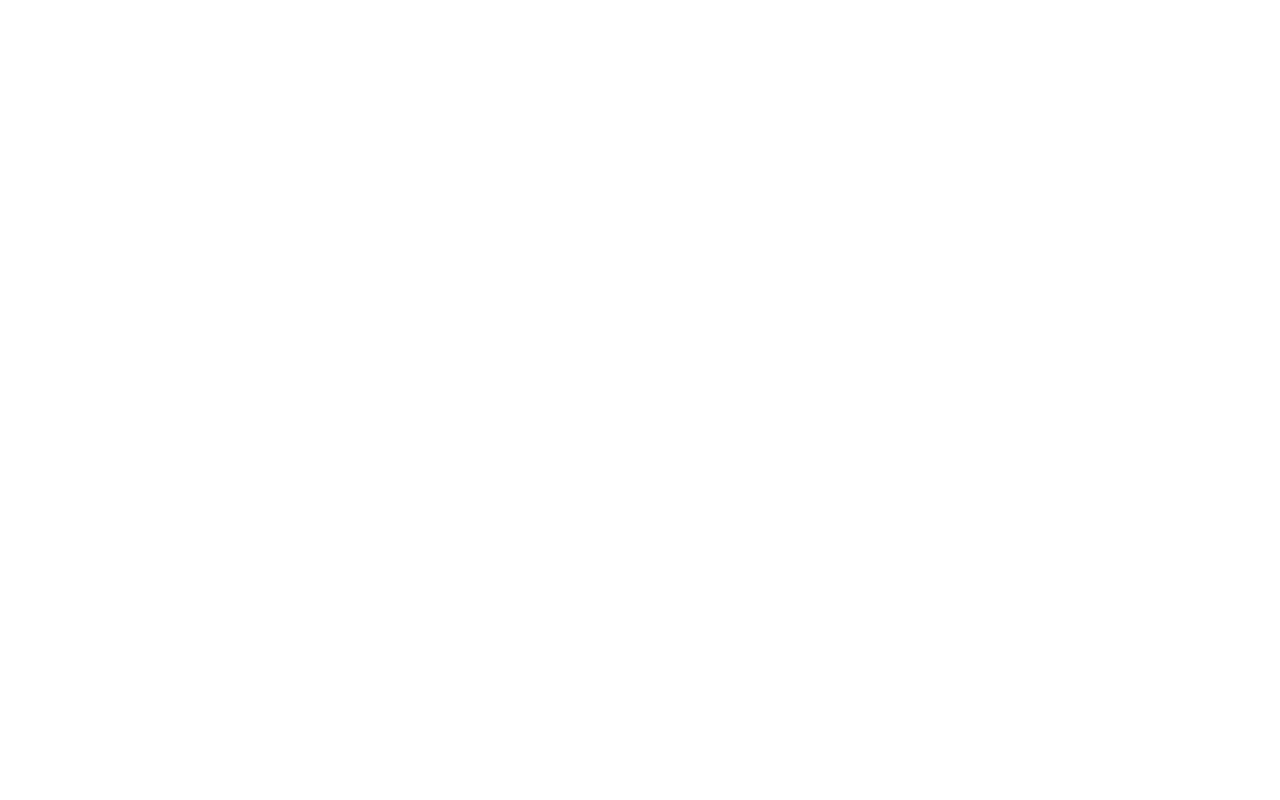
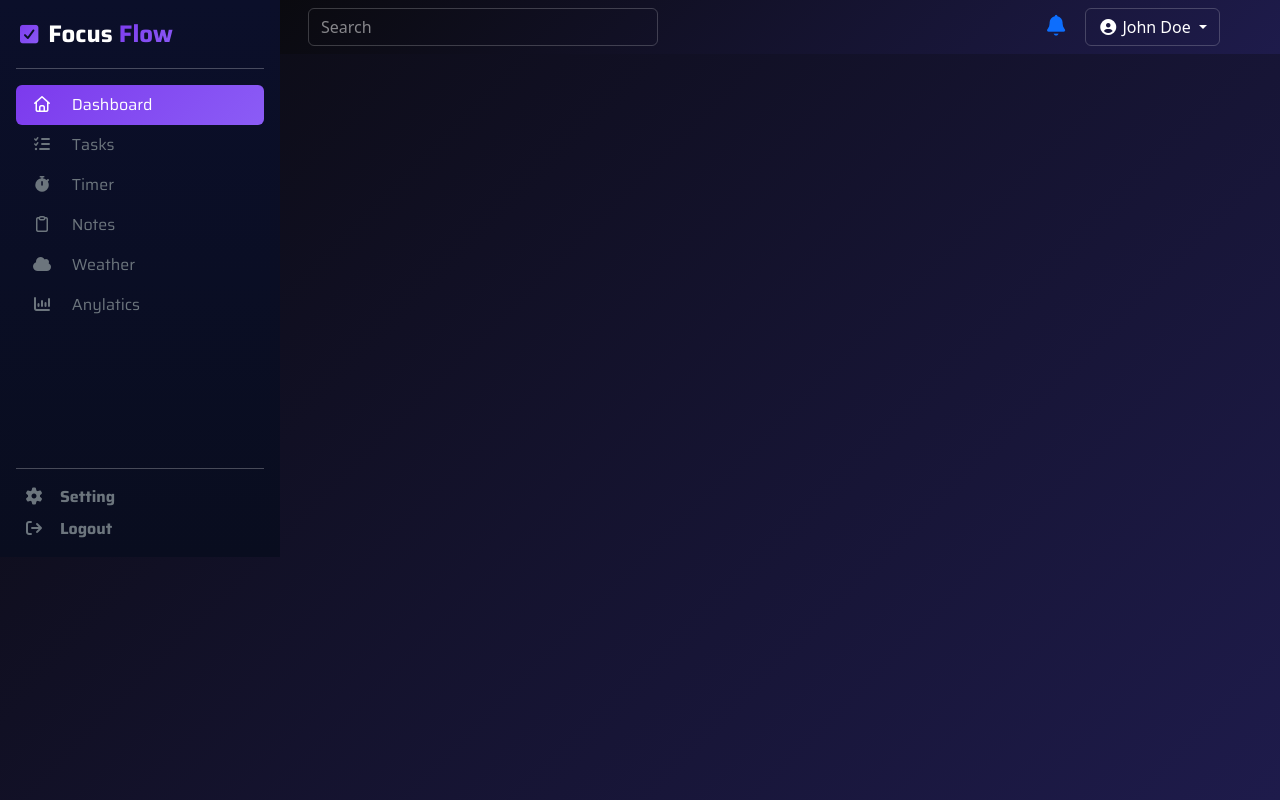
Before and after one commit to kengarswapnil/FocusFlowProject, a plain HTML site: page tasks.html in a window 1280 px wide. Drawn offline with nearby package versions, Linux system fonts and the light colour scheme.

Commit message:
dahborad page added

```diff
--- /dev/null
+++ b/css/task.css
@@ -0,0 +1,70 @@
+.sidebar{
+   height: 557px;
+     background: linear-gradient(180deg, #0B0F2A, #090D1F) !important;
+}
+
+body{
+  overflow-y: hidden;
+      background: linear-gradient(135deg, #0A0A0F, #1E1B4B);
+       min-height: 100vh;
+}
+
+.navbar{
+   background: linear-gradient(135deg, #0A0A0F, #1E1B4B);
+}
+   :root {
+      --main-gradient: linear-gradient(135deg, #7C3AED, #8B5CF6);
+      --bs-primary: #6f42c1;
+      --bs-primary-rgb: 111, 66, 193;
+      /* Required for utilities with opacity */
+      --dark-ui: linear-gradient(135deg, #0A0A0F, #1E1B4B);
+    }
+
+ .logo {
+      background: var(--main-gradient);
+      -webkit-background-clip: text;
+      -webkit-text-fill-color: transparent;
+    }
+  .customIcon {
+      background: linear-gradient(135deg, #7C3AED, #8B5CF6);
+      -webkit-background-clip: text;
+      -webkit-text-fill-color: transparent;
+      font-size: 21px;
+    }
+
+    .form-control {
+  background: transparent !important;
+  border: 1px solid rgba(255, 255, 255, 0.2);
+  color: white;
+}
+
+.form-control::placeholder {
+  color: rgba(255, 255, 255, 0.5);
+}
+.btn-control {
+  background: transparent !important;
+  border: 1px solid rgba(255, 255, 255, 0.2);
+  color: white;
+}
+
+.btn-control:hover{
+   background: transparent !important;
+  border: 1px solid rgba(255, 255, 255, 0.2);
+  color: white;
+}
+
+
+     .logotext {
+      font-size: 21px;
+      font-weight: bold;
+      font-family: sans-serif;
+    }
+
+     .headFont{
+     font-family: 'Saira', sans-serif;
+   }
+
+   .nav-link.active{
+      background: linear-gradient(135deg, #7C3AED, #8B5CF6);
+      color: #ffff !important;
+   }
--- a/tasks.html
+++ b/tasks.html
@@ -1,13 +1,150 @@
 <!doctype html>
 <html lang="en">
+
 <head>
   <meta charset="utf-8">
   <meta name="viewport" content="width=device-width, initial-scale=1">
   <title>Bootstrap demo</title>
-    <link href="https://cdn.jsdelivr.net/npm/bootstrap@5.3.8/dist/css/bootstrap.min.css" rel="stylesheet" integrity="sha384-sRIl4kxILFvY47J16cr9ZwB07vP4J8+LH7qKQnuqkuIAvNWLzeN8tE5YBujZqJLB" crossorigin="anonymous">
+  <link href="https://cdn.jsdelivr.net/npm/bootstrap@5.3.8/dist/css/bootstrap.min.css" rel="stylesheet"
+    integrity="sha384-sRIl4kxILFvY47J16cr9ZwB07vP4J8+LH7qKQnuqkuIAvNWLzeN8tE5YBujZqJLB" crossorigin="anonymous">
+  <link rel="stylesheet" href="https://cdnjs.cloudflare.com/ajax/libs/font-awesome/7.0.1/css/all.min.css"
+    integrity="sha512-2SwdPD6INVrV/lHTZbO2nodKhrnDdJK9/kg2XD1r9uGqPo1cUbujc+IYdlYdEErWNu69gVcYgdxlmVmzTWnetw=="
+    crossorigin="anonymous" referrerpolicy="no-referrer" />
+  <link href="https://fonts.googleapis.com/css2?family=Poppins:wght@300;400;500;600;700&display=swap" rel="stylesheet">
+
+  <link href="https://fonts.googleapis.com/css2?family=Saira:wght@300;400;500;600;700&display=swap" rel="stylesheet">
+  <link rel="stylesheet" href="./css/task.css">
+  <style>
+    body {
+      display: flex;
+    }
+
+    .main-content {
+      flex: 1;
+    }
+
+    .customNav {
+      display: block;
+      justify-content: space-between;
+    }
+
+    .profile{
+      display: flex;
+      justify-content:space-evenly;
+    }
+
+    .icon{
+      font-size: 1.3rem;
+    }
+    .CustomInput{
+      width: 350px !important;
+    }
+  </style>
 </head>
+
 <body>
 
-    <script src="https://cdn.jsdelivr.net/npm/bootstrap@5.3.8/dist/js/bootstrap.bundle.min.js" integrity="sha384-FKyoEForCGlyvwx9Hj09JcYn3nv7wiPVlz7YYwJrWVcXK/BmnVDxM+D2scQbITxI" crossorigin="anonymous"></script>
+
+  <div class="d-flex flex-column sidebar flex-shrink-0 p-3 text-white bg-dark" style="width: 280px;">
+    <a href="/" class="d-flex align-items-center mb-3 mb-md-0 me-md-auto text-white text-decoration-none">
+
+      <span class="fs-4 logotext headFont"><i class="fa-solid fa-square-check customIcon"></i> Focus <span
+          class="logo">Flow</span></span>
+    </a>
+    <hr>
+    <ul class="nav nav-pills flex-column mb-auto">
+      <li class="nav-item">
+        <a href="#" class="nav-link active text-secondary headFont" aria-current="page">
+          <i class="fa-regular fa-house me-3"></i>
+          Dashboard
+        </a>
+      </li>
+      <li>
+        <a href="#" class="nav-link  text-secondary headFont">
+
+          <i class="fa-solid fa-list-check me-3"></i>
+          Tasks
+        </a>
+      </li>
+      <li>
+        <a href="#" class="nav-link text-secondary headFont">
+
+          <i class="fa-solid fa-stopwatch me-3"></i>
+          Timer
+        </a>
+      </li>
+      <li>
+        <a href="#" class="nav-link text-secondary headFont">
+
+          <i class="fa-regular fa-clipboard me-3"></i>
+          Notes
+        </a>
+      </li>
+      <li>
+        <a href="#" class="nav-link text-secondary headFont">
+
+          <i class="fa-solid fa-cloud me-3"></i>
+          Weather
+        </a>
+      </li>
+      <li>
+        <a href="#" class="nav-link text-secondary headFont">
+          <i class="fa-solid fa-chart-column me-3"></i>
+          Anylatics
+        </a>
+      </li>
+    </ul>
+    <hr>
+    <div class="dropdown ">
+      <a href="#" class="d-flex align-items-center text-secondary ms-2 text-decoration-none mb-2 " id="dropdownUser1">
+        <strong class="headFont"><i class="fa-solid fa-gear me-3"></i>Setting</strong>
+      </a>
+
+      <a href="#" class="d-flex align-items-center text-secondary text-decoration-none ms-2 mt-2" id="dropdownUser1">
+        <strong class="headFont"><i class="fa-solid fa-arrow-right-from-bracket me-3"></i>Logout</strong>
+      </a>
+    </div>
+  </div>
+
+
+  <div class="main-content">
+    <nav class="navbar navbar-expand-lg bg-body-tertiary ">
+      <div class="container-fluid ">
+        <button class="navbar-toggler" type="button" data-bs-toggle="collapse" data-bs-target="#navbarSupportedContent"
+          aria-controls="navbarSupportedContent" aria-expanded="false" aria-label="Toggle navigation">
+          <span class="navbar-toggler-icon"></span>
+        </button>
+
+
+
+        <div class="collapse navbar-collapse justify-content-between" id="navbarSupportedContent">
+            <form class="d-flex ms-3" role="search">
+            <input class="form-control CustomInput" type="search" placeholder="Search" aria-label="Search" />
+          </form>
+
+
+          <div class="profile me-5">
+            <a  class="me-3"><i class="fa-solid fa-bell icon mt-2"></i></a>
+            <div class="dropdown">
+              <button class="btn btn-control dropdown-toggle" type="button" data-bs-toggle="dropdown"
+                aria-expanded="false">
+                <i class="fa-solid fa-circle-user"></i>
+                John Doe
+              </button>
+              <ul class="dropdown-menu">
+                <li><a class="dropdown-item" href="#">Action</a></li>
+                <li><a class="dropdown-item" href="#">Another action</a></li>
+              </ul>
+            </div>
+          </div>
+        </div>
+      </div>
+    </nav>
+  </div>
+
+  <script src="https://cdn.jsdelivr.net/npm/bootstrap@5.3.8/dist/js/bootstrap.bundle.min.js"
+    integrity="sha384-FKyoEForCGlyvwx9Hj09JcYn3nv7wiPVlz7YYwJrWVcXK/BmnVDxM+D2scQbITxI"
+    crossorigin="anonymous"></script>
 </body>
+
 </html>
```
Also changed, not shown: index.html (+2 -2 lines). Lines whose indentation alone changed are shown as unchanged.
